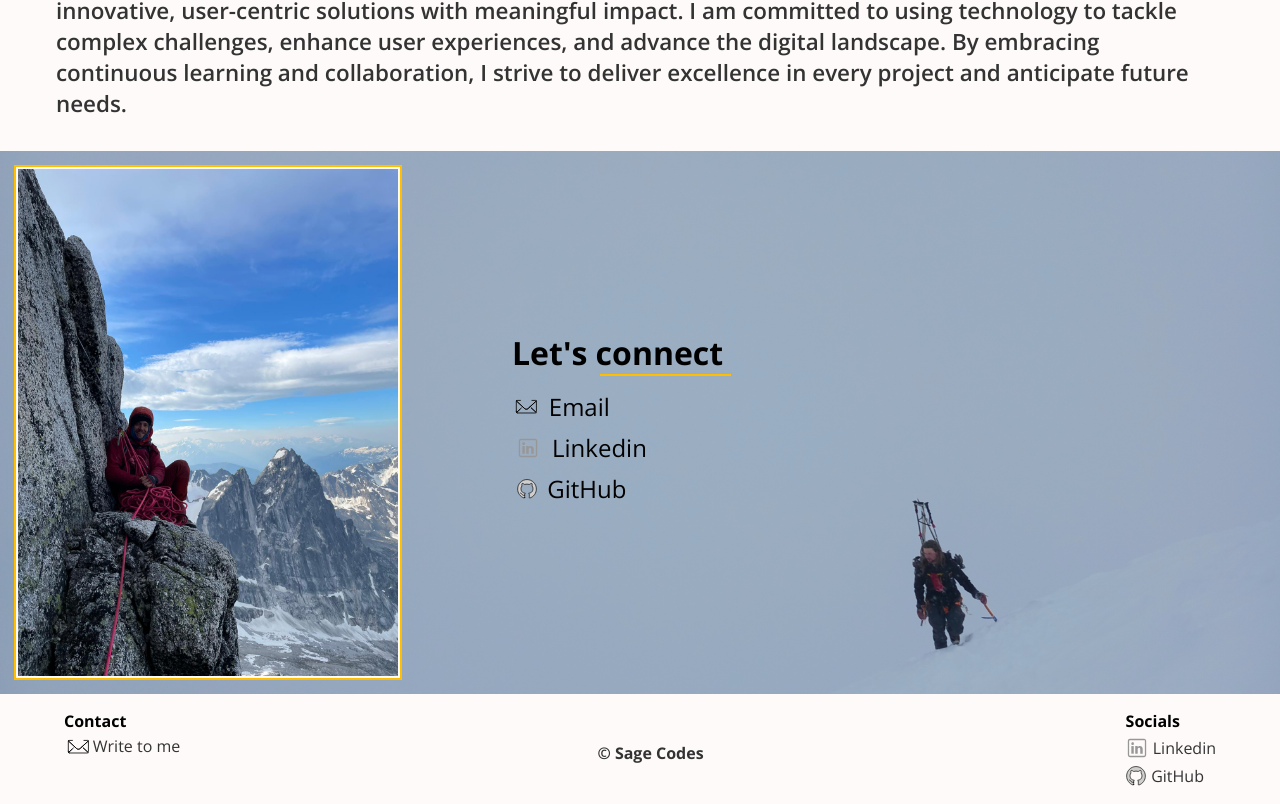
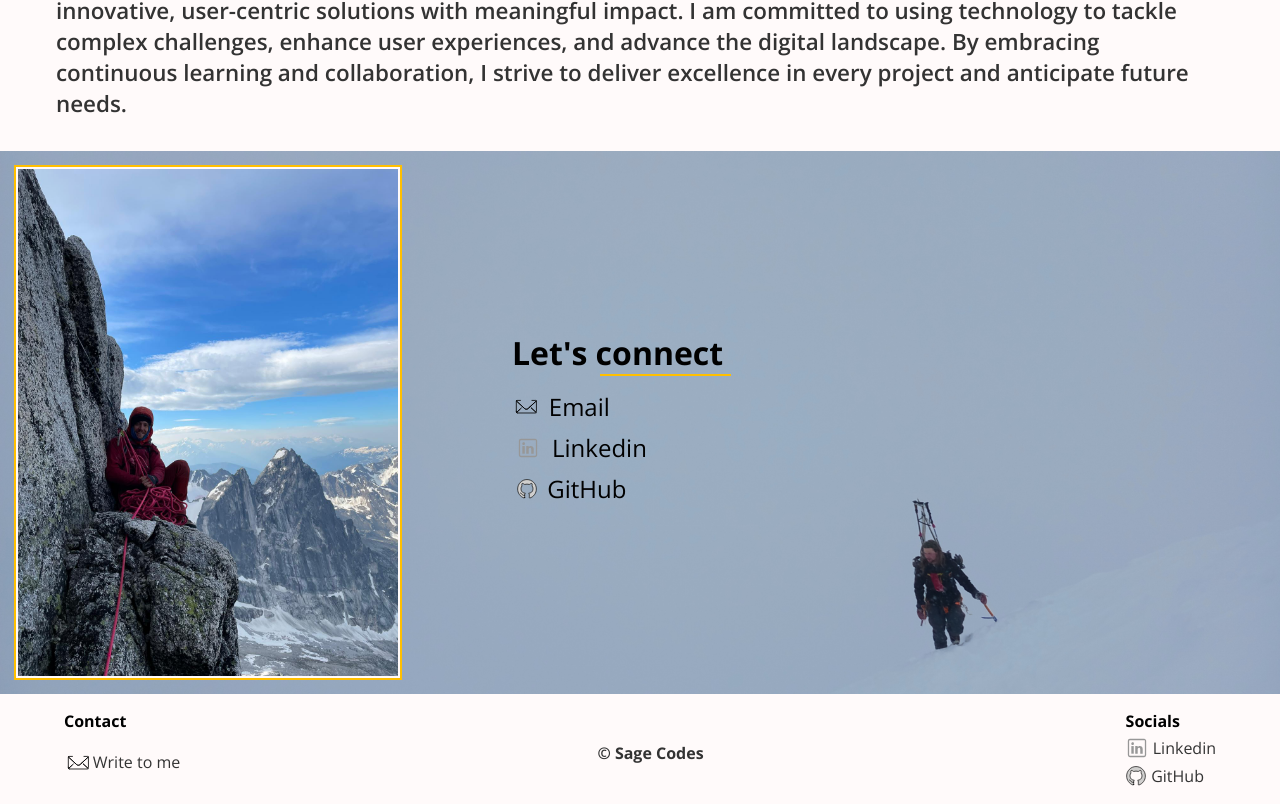
Before and after one commit to SageJonathan/Portfolio_client, a React (Vite) app: page / in a window 1280 px wide. Shown: the part 1992-2796 px from the top of the page. Built offline with nearby package versions, Linux system fonts and the light colour scheme.

Commit message:
add padding to footer header

```diff
--- a/src/components/Footer/Footer.jsx
+++ b/src/components/Footer/Footer.jsx
@@ -7,7 +7,7 @@ function Footer() {
     return (
      <div className="footer">
       <div className="footer__left">
-         <h4 className="footer__header">Contact</h4>
+         <h4 className="footer__header footer__header--contact">Contact</h4>
          <div className="footer__contact-wrapper">
           <img className="footer__contact-img" src={Email} alt="email" />
          <p className="footer__email">Write to me</p>
--- a/src/components/Footer/Footer.scss
+++ b/src/components/Footer/Footer.scss
@@ -24,6 +24,9 @@
     }
     &__header{
         color: black;
+        &--contact{
+            padding-bottom:1rem;
+        }
         &--social{
             padding-left: 0.3rem;
         }
```
